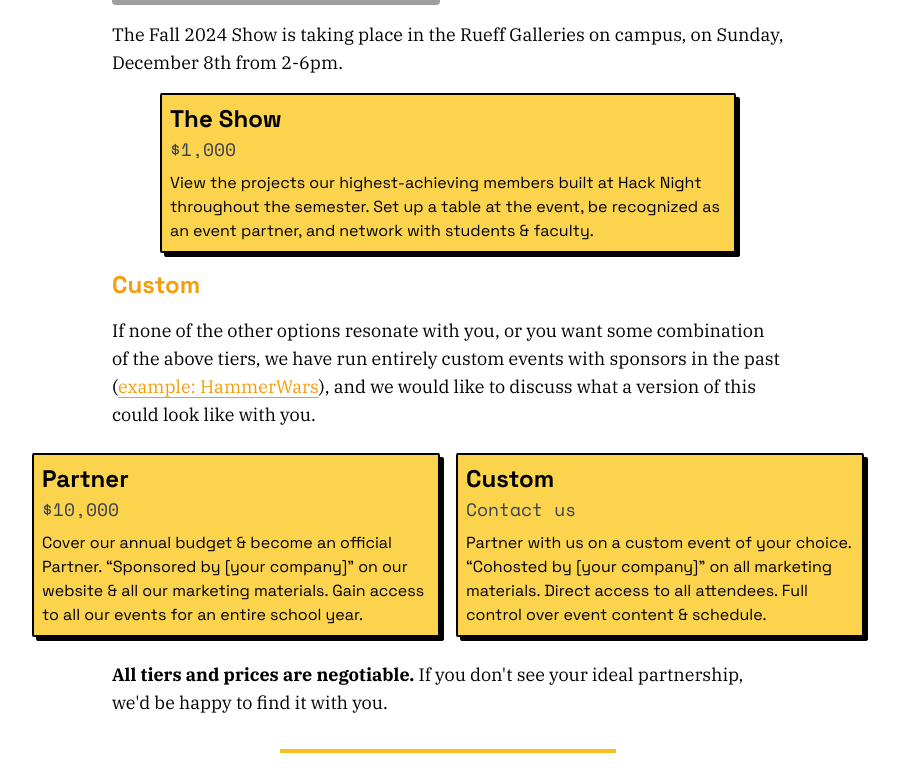
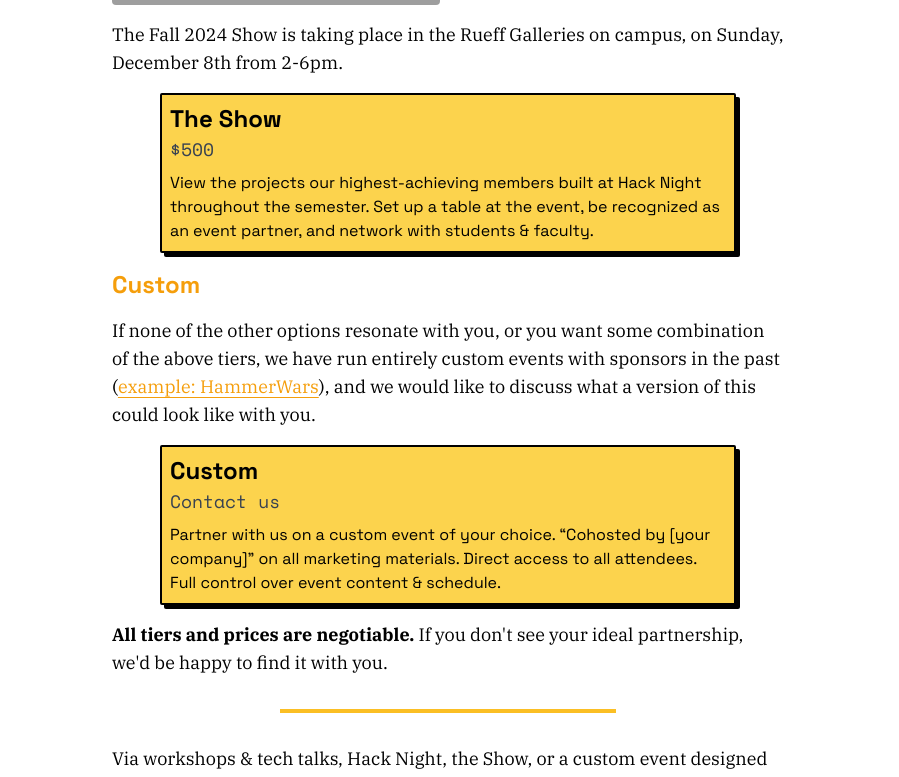
Before and after one commit to purduehackers/site, a Next.js app: page /sponsor in a window 1280 px wide. Shown: the part 3578-4355 px from the top of the page, without its empty margins (192-1091 px from the left). Built offline with nearby package versions, Linux system fonts and the light colour scheme; grey boxes are pictures that could not be loaded.

Commit message:
Update prices

```diff
--- a/components/sponsor/sponsor.mdx
+++ b/components/sponsor/sponsor.mdx
@@ -48,13 +48,13 @@ A mini hackathon every Friday night at the local makerspace, with 80 attendees o
 
 <Tier
   title="Hack Night"
-  price={1000}
+  price={500}
   description="Send your recruiters & engineers to Hack Night & get in front of our highest-achieving members. Network with students, collect resumés, speak at opening ceremony. The floor is yours all night."
 />
 
 <Tier
   title="Hack Month"
-  price={3000}
+  price={1500}
   description="Gain access to 4 Hack Nights spanning an entire month. We will mention you at every Hack Night that month even if you're not present."
   recommended
 />
@@ -85,19 +85,19 @@ Attendance for workshops and tech talks ranges from 50 to 150.
 
 <Tier
   title="Workshop"
-  price={2000}
+  price={500}
   description={`Spend an hour with our students building a project with your company's products.`}
 />
 
 <Tier
   title="Tech Talk"
-  price={2000}
+  price={500}
   description={`Give a talk on a topic of your choice at an interactive session, get in front of our members, and answer students' questions.`}
 />
 
 <Tier
   title="Series"
-  price={1000}
+  price={250}
   prefix="+"
   description={`Run any workshop or tech talk as a series, spanning multiple days or weeks, for an additional $1,000 per event in the series.`}
   recommended
@@ -123,7 +123,7 @@ The Fall 2024 Show is taking place in the Rueff Galleries on campus, on Sunday,
 
 <Tier
   title="The Show"
-  price={1000}
+  price={500}
   description={`View the projects our highest-achieving members built at Hack Night throughout the semester. Set up a table at the event, be recognized as an event partner, and network with students & faculty.`}
 />
 
@@ -135,20 +135,14 @@ The Fall 2024 Show is taking place in the Rueff Galleries on campus, on Sunday,
 
 If none of the other options resonate with you, or you want some combination of the above tiers, we have run entirely custom events with sponsors in the past ([example: HammerWars](https://events.purduehackers.com/-hammerwars-)), and we would like to discuss what a version of this could look like with you.
 
-<Grid className="my-2" largeGap overflow singleRow>
-
-<Tier
-  title="Partner"
-  price={10000}
-  description={`Cover our annual budget & become an official Partner. “Sponsored by [your company]” on our website & all our marketing materials. Gain access to all our events for an entire school year.`}
-/>
+<div className="max-w-xl mx-auto">
 
 <Tier
   title="Custom"
   description={`Partner with us on a custom event of your choice. “Cohosted by [your company]” on all marketing materials. Direct access to all attendees. Full control over event content & schedule.`}
 />
 
-</Grid>
+</div>
 
 **All tiers and prices are negotiable.** If you don't see your ideal partnership, we'd be happy to find it with you.
 
```
